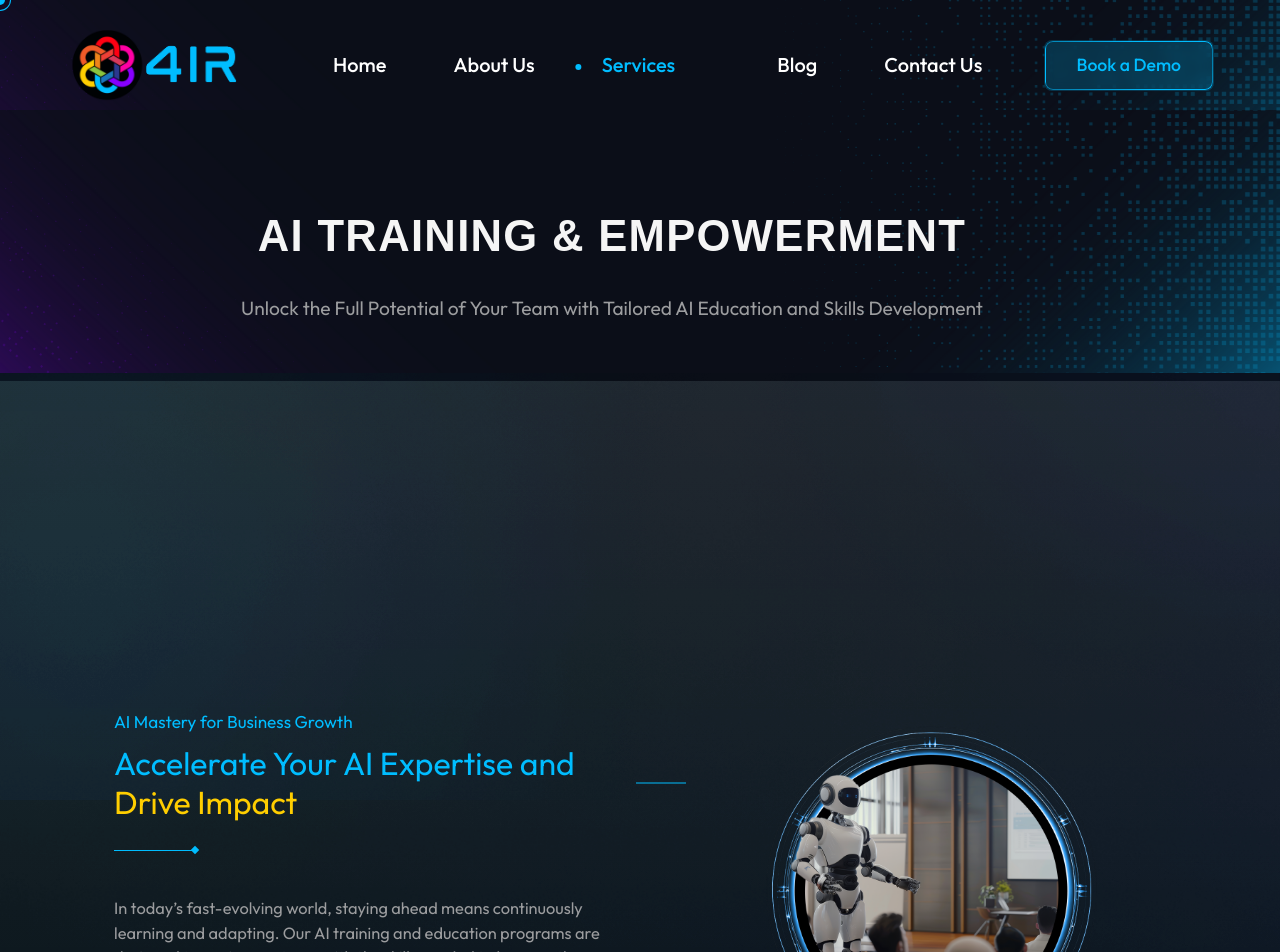
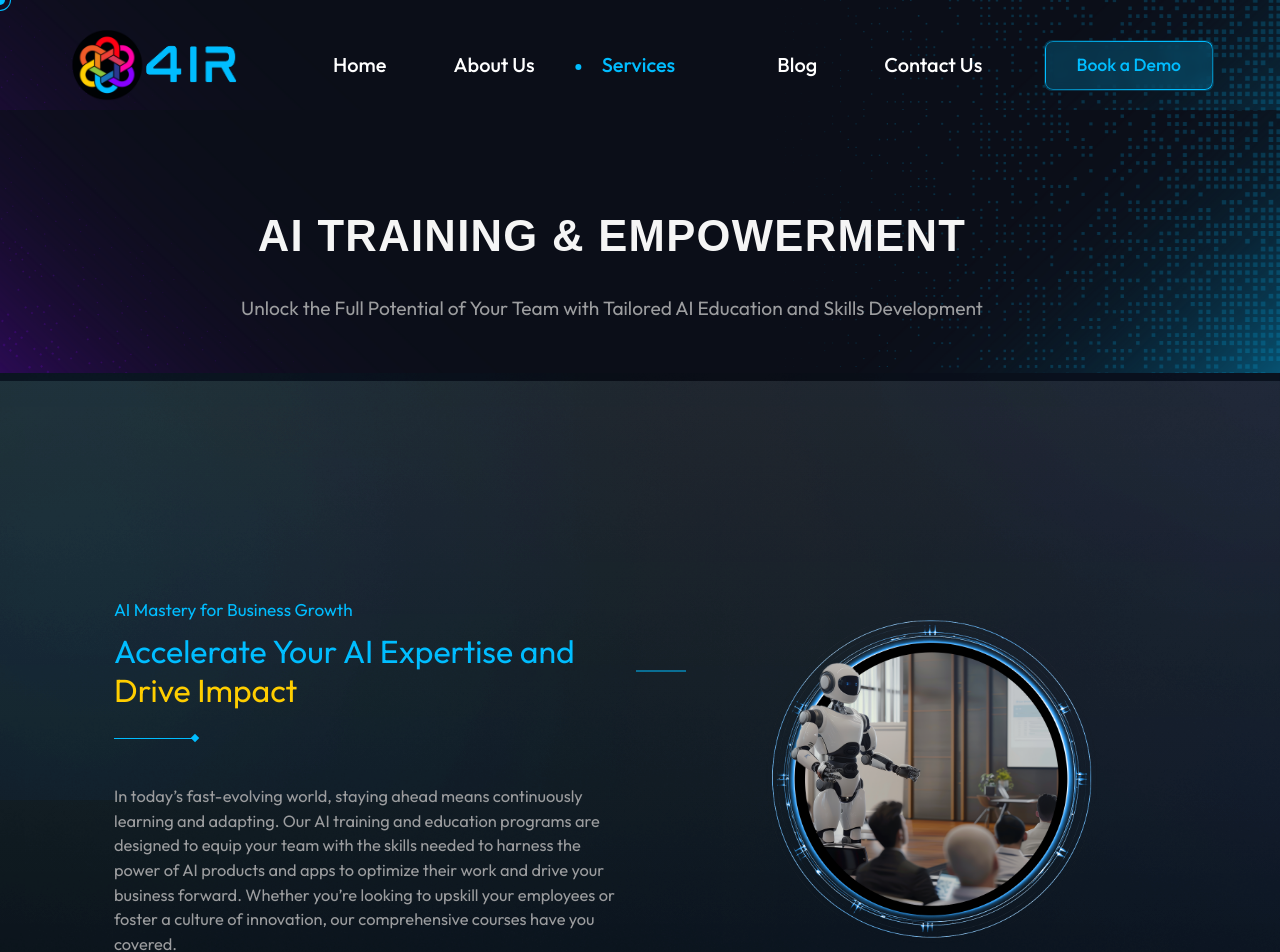
Before and after one commit to ShahbazNadeem/4ir, a Next.js app: page /services/TrainingEducation in a window 1280 px wide. Shown: the top 952 px of the page. Built offline with nearby package versions, Linux system fonts and the light colour scheme.

Commit message:
expertise ka maslaa

```diff
--- a/public/assets/css/pages/home.css
+++ b/public/assets/css/pages/home.css
@@ -117,9 +117,6 @@
     height: 25px;
 }
 
-.expertise_div {
-    margin-top: 6rem;
-}
 
 .home-contents {
     display: flex;
```
